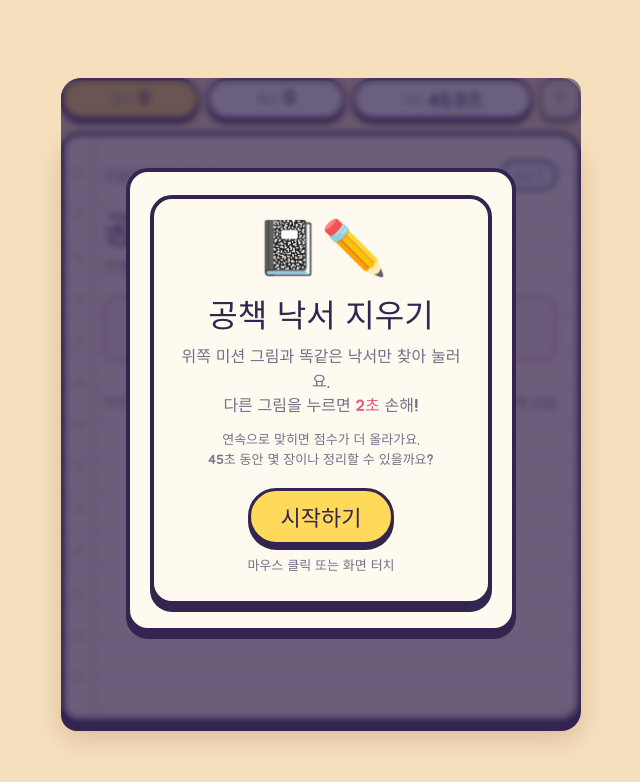
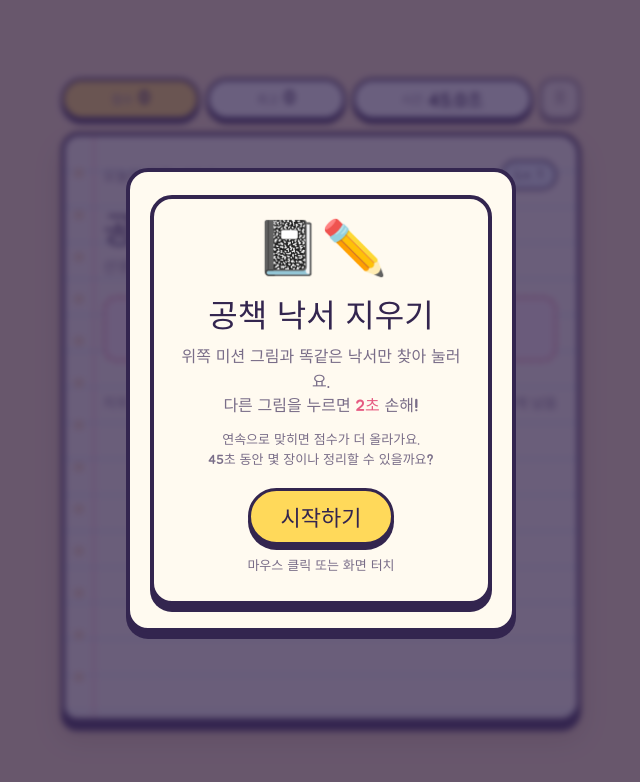
Before and after one commit to hye-rim/doodle-game, a plain HTML site: page index.html in a window 1280 px wide. Shown: the whole page, without its empty margins (319-959 px from the left). Drawn offline with Linux system fonts and the light colour scheme.

Commit message:
공책 낙서 지우기: 안내 창을 화면 전체로 덮어 첫 화면 설명이 잘리지 않게
Co-Authored-By: Claude Sonnet 5.5 <noreply@anthropic.com>

```diff
--- a/index.html
+++ b/index.html
@@ -46,7 +46,8 @@
   .track { flex:1; height:12px; overflow:hidden; border:2px solid var(--ink); border-radius:99px; background:white; }
   #progress { width:0; height:100%; background:linear-gradient(90deg,#ff97ad,#ffd95a); transition:width .2s; }
   #feedback { min-height:27px; padding-top:5px; text-align:center; color:#b34d70; font-size:16px; }
-  .overlay { position:absolute; inset:0; z-index:5; display:grid; place-items:center; padding:20px; border-radius:20px; background:#34254fbb; backdrop-filter:blur(3px); }
+  /* 창은 공책(시작 전엔 키가 작다)이 아니라 화면 전체를 덮는다: 설명이 잘려 스크롤하지 않게 */
+  .overlay { position:fixed; inset:0; z-index:5; display:grid; place-items:center; padding:max(16px, env(safe-area-inset-top)) 16px max(16px, env(safe-area-inset-bottom)); background:#34254fbb; backdrop-filter:blur(3px); }
   .overlay.hidden { display:none; }
   .card { width:min(100%,390px); max-height:100%; overflow:auto; padding:23px 20px; text-align:center; border:4px solid var(--ink); border-radius:22px; background:var(--paper); box-shadow:0 7px 0 var(--ink); }
   .card .sticker { font-size:53px; line-height:1.1; }
```
